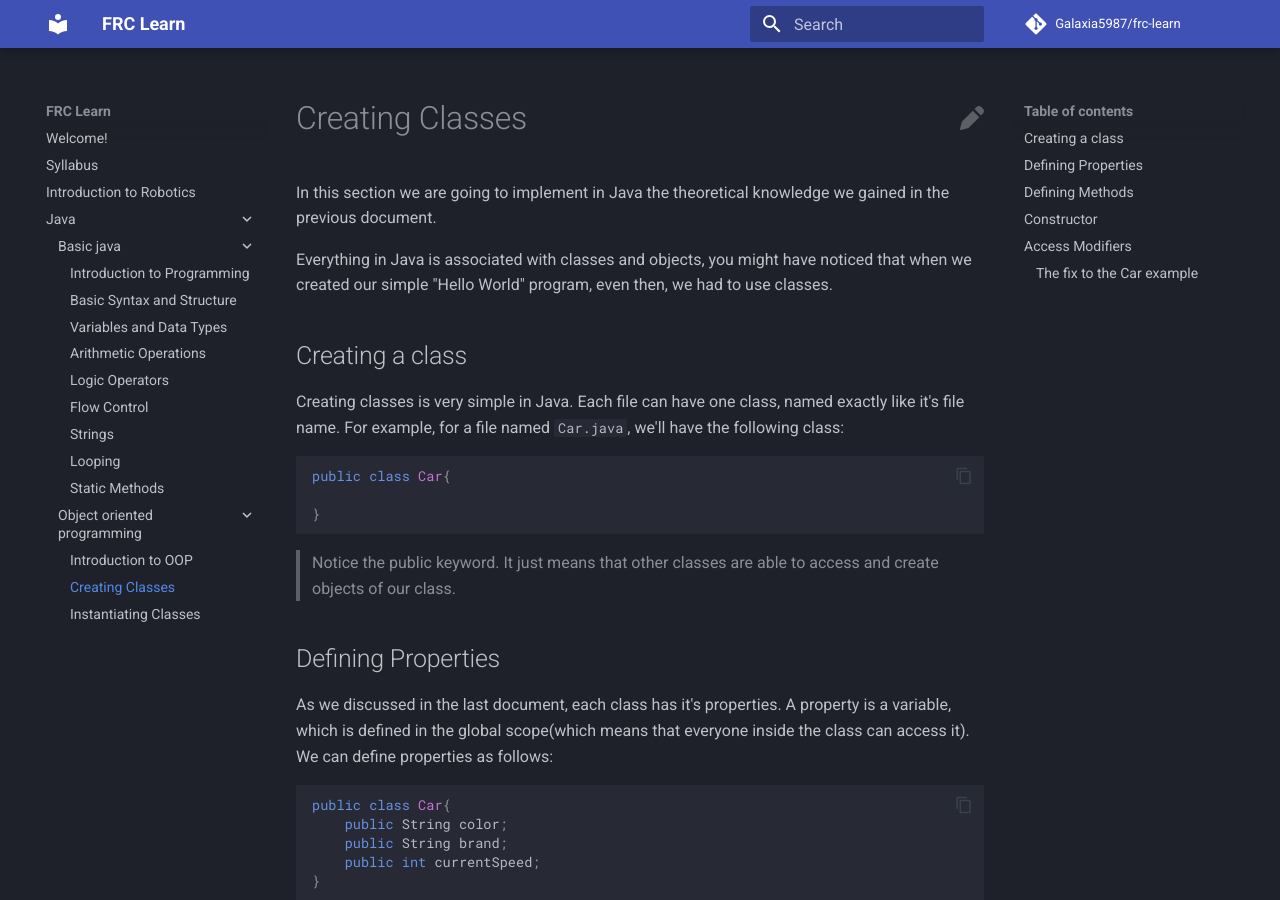
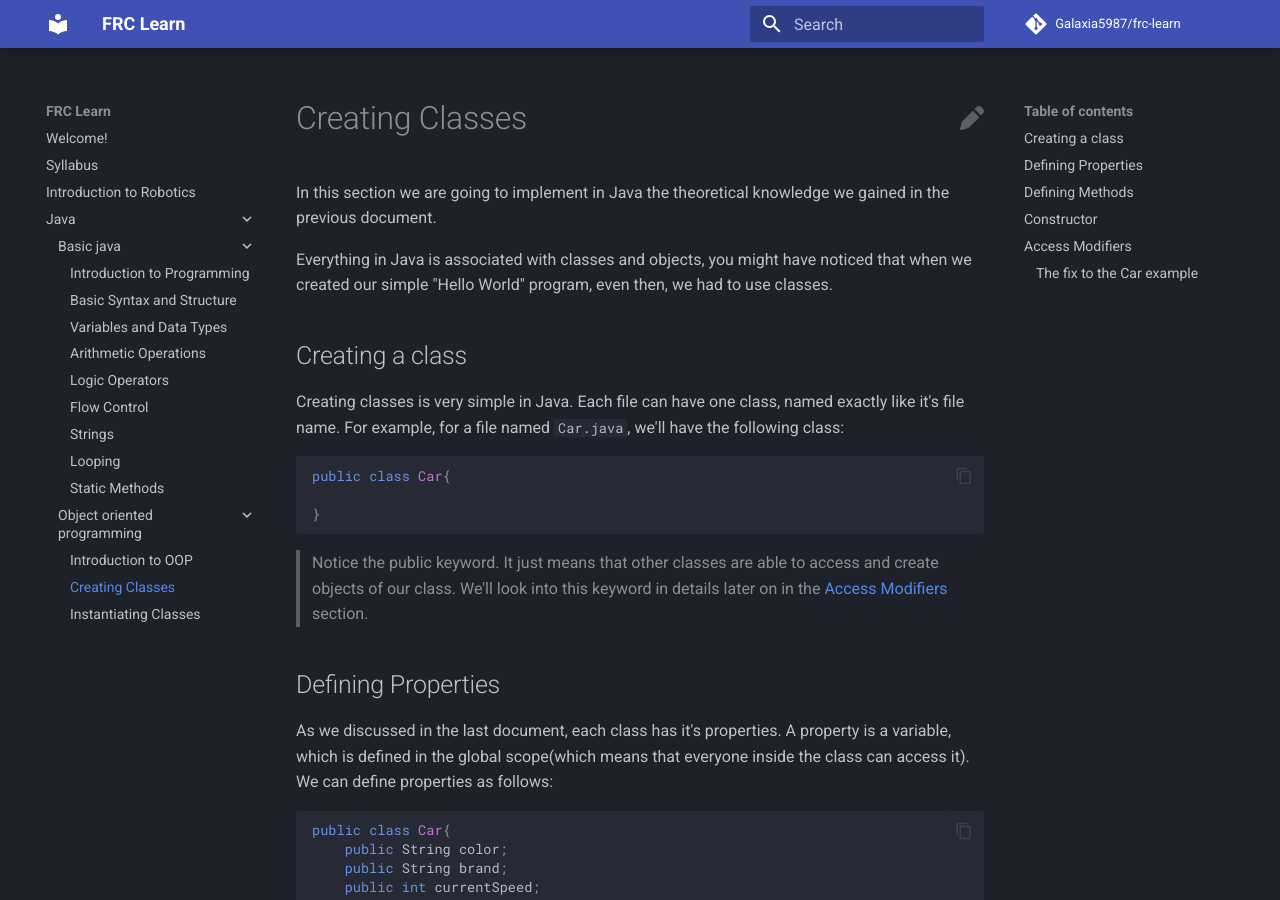
Before and after one commit to Galaxia5987/frc-learn, an MkDocs documentation site: the page built from docs/java/object-oriented-programming/1-making-classes.md, in a window 1280 px wide and 900 px high. Built offline with MkDocs 1.6.1 and Material for MkDocs 9.7.7, drawn with Linux system fonts in a browser that asks for light colours; comment, search, counter and statistics services are not loaded.

Commit message:
Add link to other section

````diff
--- a/docs/java/object-oriented-programming/1-making-classes.md
+++ b/docs/java/object-oriented-programming/1-making-classes.md
@@ -14,7 +14,7 @@ public class Car{
 }
 ```
 
-> Notice the public keyword. It just means that other classes are able to access and create objects of our class.
+> Notice the public keyword. It just means that other classes are able to access and create objects of our class. We'll look into this keyword in details later on in the [Access Modifiers](#access-modifiers) section.
 
 ## Defining Properties
 
````
